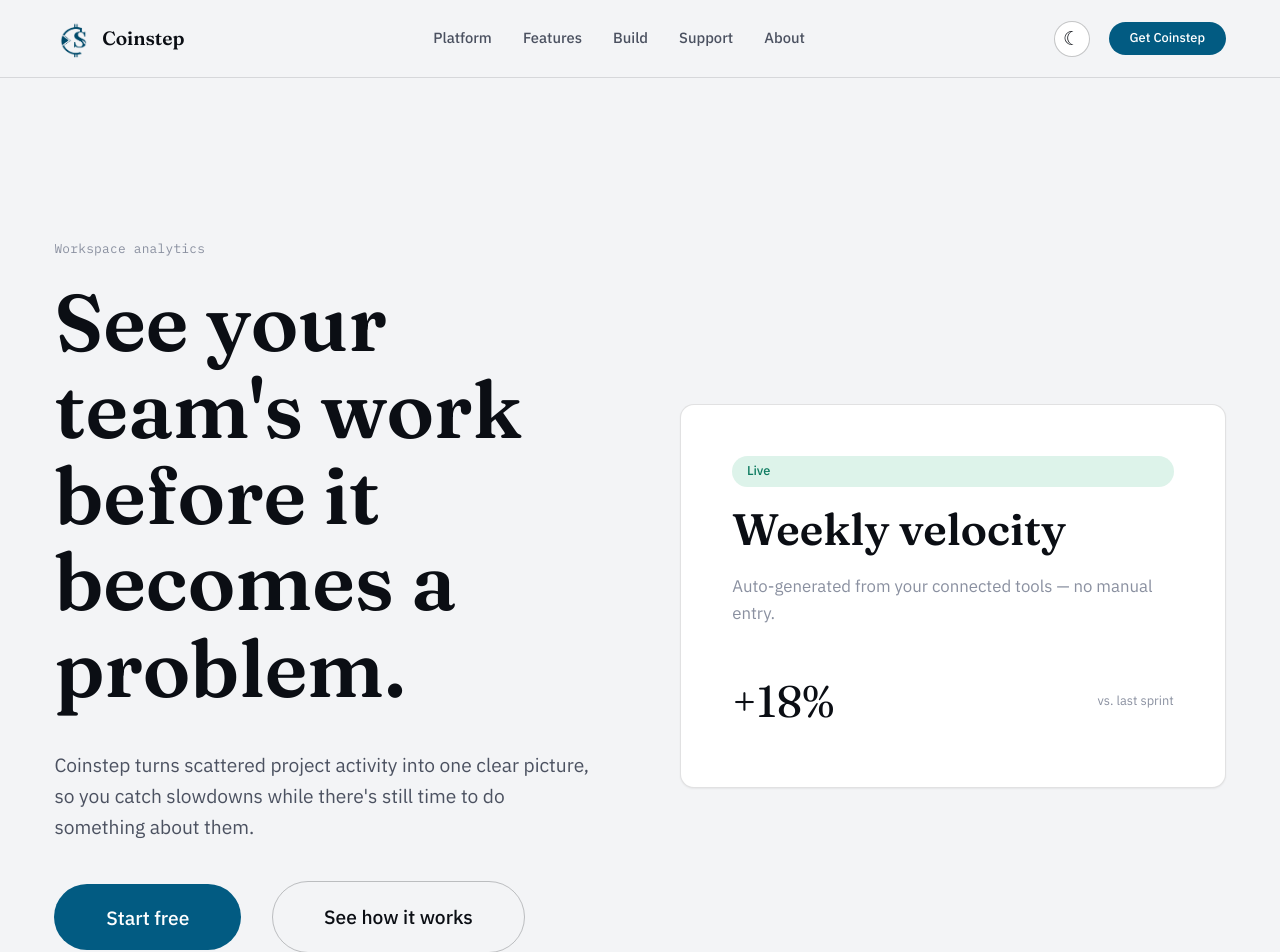
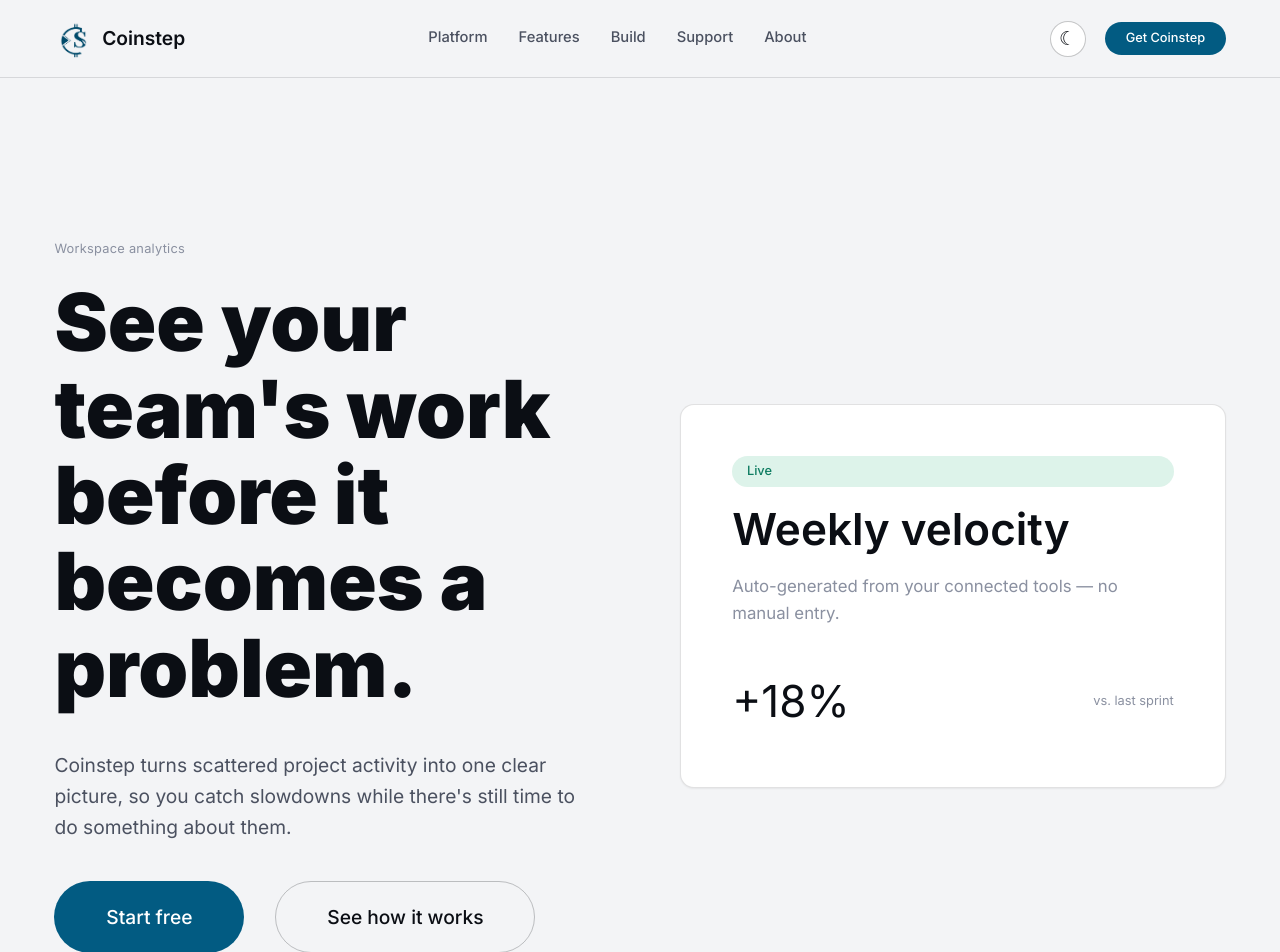
Before and after one commit to TechLeafe/coinstep, a React (Vite) app: page / in a window 1280 px wide. Shown: the top 952 px of the page. Built offline with nearby package versions, Linux system fonts and the light colour scheme.

Commit message:
Updated font family

```diff
--- a/index.html
+++ b/index.html
@@ -8,7 +8,7 @@
     <link
       rel="icon"
       type="image/png"
-      href="/src/assets/coinstep white logo.png"
+      href="/src/assets/coinstep header img.png"
     />
 
     <!-- Browser tab title -->
--- a/src/styles/tokens.css
+++ b/src/styles/tokens.css
@@ -1,25 +1,34 @@
 /* ============================================================
    TOKENS.CSS
-   This is the ONLY file that defines raw design values.
-   Every page/component reads from these variables — change a
-   value here once and it updates everywhere it's used:
-   e.g. edit --color-accent and every button, link and badge
-   in the whole site follows.
-
-   Fluid/responsive values use clamp()/min()/max() instead of
-   @media breakpoints, so layout adapts continuously across
-   any viewport width with zero media queries anywhere.
+   Global design system for the complete Coinstep website
    ============================================================ */
 
+
+/* ============================================================
+   INTER FONT
+   Loaded once here and used by the complete website
+   Includes Inter Black = 900
+   ============================================================ */
+
+@import url("https://fonts.googleapis.com/css2?family=Inter:wght@400;500;600;700;800;900&display=swap");
+
+
 :root {
-  /* ---- Color: Light theme (default) ---- */
+
+  /* ==========================================================
+     COLORS — LIGHT THEME
+     ========================================================== */
+
   --color-bg: #F3F4F6;
   --color-bg-raised: #FFFFFF;
+
   --color-surface: #FFFFFF;
   --color-surface-sunken: #E9EAEE;
+
   --color-ink: #0B0E14;
   --color-ink-soft: #4B5160;
   --color-ink-faint: #8A90A0;
+
   --color-border: rgba(11, 14, 20, 0.12);
   --color-border-strong: rgba(11, 14, 20, 0.24);
 
@@ -30,80 +39,162 @@
 
   --color-signal: #0E7C61;
   --color-signal-soft: #DDF3EA;
+
   --color-warn: #B45309;
   --color-warn-soft: #FCEBD5;
 
   --color-overlay: rgba(11, 14, 20, 0.5);
 
-  /* ---- Typography ---- */
-  --font-display: 'Fraunces', Georgia, serif;
-  --font-body: 'IBM Plex Sans', -apple-system, Segoe UI, sans-serif;
-  --font-mono: 'IBM Plex Mono', Menlo, monospace;
 
-  /* Fluid type scale: min 320px viewport -> max ~1440px, no breakpoints */
+  /* ==========================================================
+     TYPOGRAPHY
+
+     INTER IS CONTROLLED FROM THIS ONE VARIABLE.
+     Every page/component inherits this font.
+     ========================================================== */
+
+  --font-family:
+    "Inter";
+
+
+  /* ==========================================================
+     FLUID FONT SIZES
+     ========================================================== */
+
   --text-xs: clamp(0.72rem, 0.68rem + 0.2vw, 0.8rem);
+
   --text-sm: clamp(0.82rem, 0.78rem + 0.2vw, 0.92rem);
+
   --text-base: clamp(0.95rem, 0.9rem + 0.25vw, 1.05rem);
+
   --text-md: clamp(1.05rem, 1rem + 0.35vw, 1.2rem);
+
   --text-lg: clamp(1.2rem, 1.1rem + 0.6vw, 1.5rem);
+
   --text-xl: clamp(1.5rem, 1.3rem + 1vw, 2rem);
+
   --text-2xl: clamp(1.9rem, 1.5rem + 1.8vw, 2.75rem);
+
   --text-3xl: clamp(2.4rem, 1.8rem + 2.8vw, 3.75rem);
+
   --text-4xl: clamp(3rem, 2.1rem + 4.2vw, 5rem);
+
+
+  /* ==========================================================
+     LINE HEIGHT
+     ========================================================== */
 
   --leading-tight: 1.08;
   --leading-snug: 1.3;
   --leading-normal: 1.6;
   --leading-relaxed: 1.75;
 
+
+  /* ==========================================================
+     FONT WEIGHTS
+     Inter Black = 900
+     ========================================================== */
+
   --weight-regular: 400;
   --weight-medium: 500;
   --weight-semibold: 600;
   --weight-bold: 700;
+  --weight-extra-bold: 800;
+  --weight-black: 900;
 
-  /* ---- Spacing (fluid) ---- */
+
+  /* ==========================================================
+     SPACING
+     ========================================================== */
+
   --space-3xs: clamp(0.25rem, 0.23rem + 0.1vw, 0.35rem);
+
   --space-2xs: clamp(0.5rem, 0.45rem + 0.2vw, 0.65rem);
+
   --space-xs: clamp(0.75rem, 0.68rem + 0.3vw, 1rem);
+
   --space-sm: clamp(1rem, 0.9rem + 0.4vw, 1.35rem);
+
   --space-md: clamp(1.5rem, 1.3rem + 0.8vw, 2.25rem);
+
   --space-lg: clamp(2.25rem, 1.9rem + 1.6vw, 3.75rem);
+
   --space-xl: clamp(3.5rem, 2.8rem + 2.8vw, 6rem);
+
   --space-2xl: clamp(5rem, 3.8rem + 4.8vw, 9rem);
 
-  /* ---- Shape & elevation ---- */
+
+  /* ==========================================================
+     SHAPE
+     ========================================================== */
+
   --radius-sm: 8px;
   --radius-md: 14px;
   --radius-lg: 22px;
   --radius-pill: 999px;
 
-  --shadow-sm: 0 1px 2px rgba(11, 14, 20, 0.06);
-  --shadow-md: 0 8px 24px rgba(11, 14, 20, 0.08);
-  --shadow-lg: 0 20px 48px rgba(11, 14, 20, 0.14);
+
+  /* ==========================================================
+     SHADOWS
+     ========================================================== */
+
+  --shadow-sm:
+    0 1px 2px rgba(11, 14, 20, 0.06);
+
+  --shadow-md:
+    0 8px 24px rgba(11, 14, 20, 0.08);
+
+  --shadow-lg:
+    0 20px 48px rgba(11, 14, 20, 0.14);
+
+
+  /* ==========================================================
+     BORDER
+     ========================================================== */
 
   --border-width: 1px;
+
+
+  /* ==========================================================
+     TRANSITIONS
+     ========================================================== */
+
   --transition-fast: 140ms ease;
   --transition-base: 220ms ease;
 
-  /* ---- Layout ---- */
+
+  /* ==========================================================
+     LAYOUT
+     ========================================================== */
+
   --content-max: 74rem;
-  --content-pad: clamp(1.25rem, 1rem + 3vw, 4.5rem);
+
+  --content-pad:
+    clamp(1.25rem, 1rem + 3vw, 4.5rem);
 }
 
-/* ---- Color: Dark theme ----
-   Toggling data-theme on <html> swaps every variable below.
-   Because every component styles itself from these variables
-   (never hardcoded hex values), the whole site re-themes at once. */
-[data-theme='dark'] {
+
+/* ============================================================
+   DARK THEME
+   ============================================================ */
+
+[data-theme="dark"] {
+
   --color-bg: #0A0B10;
   --color-bg-raised: #14151D;
+
   --color-surface: #14151D;
   --color-surface-sunken: #0A0B10;
+
   --color-ink: #F3F4F6;
   --color-ink-soft: #A7ACBB;
   --color-ink-faint: #666C7C;
-  --color-border: rgba(255, 255, 255, 0.12);
-  --color-border-strong: rgba(255, 255, 255, 0.24);
+
+  --color-border:
+    rgba(255, 255, 255, 0.12);
+
+  --color-border-strong:
+    rgba(255, 255, 255, 0.24);
 
   --color-accent: #037FB5;
   --color-accent-hover: #037FB5;
@@ -112,154 +203,443 @@
 
   --color-signal: #4ADE9C;
   --color-signal-soft: #103326;
+
   --color-warn: #F3B15C;
   --color-warn-soft: #382508;
 
-  --color-overlay: rgba(0, 0, 0, 0.6);
+  --color-overlay:
+    rgba(0, 0, 0, 0.6);
 
-  --shadow-sm: 0 1px 2px rgba(0, 0, 0, 0.3);
-  --shadow-md: 0 8px 24px rgba(0, 0, 0, 0.4);
-  --shadow-lg: 0 20px 48px rgba(0, 0, 0, 0.55);
+  --shadow-sm:
+    0 1px 2px rgba(0, 0, 0, 0.3);
+
+  --shadow-md:
+    0 8px 24px rgba(0, 0, 0, 0.4);
+
+  --shadow-lg:
+    0 20px 48px rgba(0, 0, 0, 0.55);
 }
 
+
 /* ============================================================
-   BASE ELEMENTS
-   Every button/link/input/badge in every page uses these
-   classes. Change one rule here and every instance updates —
-   e.g. edit .btn-primary's background and every primary button
-   across all pages follows.
+   GLOBAL RESET
    ============================================================ */
 
 * {
   box-sizing: border-box;
 }
 
+
+/* ============================================================
+   GLOBAL FONT PARENT
+
+   Inter is applied here only once.
+   Everything inside the website inherits it.
+   ============================================================ */
+
 html {
   color-scheme: light dark;
+
+  font-family: var(--font-family);
+
+  font-synthesis: none;
+
+  text-rendering: optimizeLegibility;
+
+  -webkit-font-smoothing: antialiased;
+  -moz-osx-font-smoothing: grayscale;
 }
+
 
 body {
   margin: 0;
+
+  min-width: 100%;
+  min-height: 100vh;
+
   background: var(--color-bg);
   color: var(--color-ink);
-  font-family: var(--font-body);
+
+  font-family: inherit;
+
   font-size: var(--text-base);
+
+  font-weight: var(--weight-regular);
+
   line-height: var(--leading-normal);
-  transition: background var(--transition-base), color var(--transition-base);
+
+  transition:
+    background var(--transition-base),
+    color var(--transition-base);
 }
 
-h1, h2, h3, h4 {
-  font-family: var(--font-display);
-  font-weight: var(--weight-semibold);
+
+/* ============================================================
+   FORM ELEMENTS
+
+   Browser form controls don't always inherit automatically,
+   so force them to inherit from body.
+   ============================================================ */
+
+button,
+input,
+textarea,
+select {
+  font: inherit;
+}
+
+
+/* ============================================================
+   HEADINGS
+
+   Same Inter family.
+   Only weight and size change.
+   ============================================================ */
+
+h1,
+h2,
+h3,
+h4,
+h5,
+h6 {
+  font-family: inherit;
+
   line-height: var(--leading-tight);
-  margin: 0 0 var(--space-sm) 0;
+
+  margin:
+    0
+    0
+    var(--space-sm)
+    0;
+
   color: var(--color-ink);
 }
 
-h1 { font-size: var(--text-4xl); }
-h2 { font-size: var(--text-3xl); }
-h3 { font-size: var(--text-2xl); }
-h4 { font-size: var(--text-lg); }
+
+/* INTER BLACK */
+
+h1 {
+  font-size: var(--text-4xl);
+
+  font-weight: var(--weight-black);
+}
+
+
+h2 {
+  font-size: var(--text-3xl);
+
+  font-weight: var(--weight-bold);
+}
+
+
+h3 {
+  font-size: var(--text-2xl);
+
+  font-weight: var(--weight-semibold);
+}
+
+
+h4 {
+  font-size: var(--text-lg);
+
+  font-weight: var(--weight-semibold);
+}
+
+
+h5,
+h6 {
+  font-weight: var(--weight-semibold);
+}
+
+
+/* ============================================================
+   PARAGRAPH
+   ============================================================ */
 
 p {
-  margin: 0 0 var(--space-sm) 0;
+  margin:
+    0
+    0
+    var(--space-sm)
+    0;
+
+  max-width: 62ch;
+
   color: var(--color-ink-soft);
-  max-width: 62ch;
+
+  font-family: inherit;
+
+  font-weight: var(--weight-regular);
 }
 
+
+/* ============================================================
+   LINKS
+   ============================================================ */
+
 a {
+  font-family: inherit;
+
   color: var(--color-accent);
+
   text-decoration: none;
 }
-a:hover { color: var(--color-accent-hover); }
 
-code, pre, kbd {
-  font-family: var(--font-mono);
+
+a:hover {
+  color: var(--color-accent-hover);
 }
+
+
+/* ============================================================
+   CODE
+   Same Inter because you requested one font for everything.
+   ============================================================ */
+
+code,
+pre,
+kbd {
+  font-family: inherit;
+}
+
+
+/* ============================================================
+   TEXT SELECTION
+   ============================================================ */
 
 ::selection {
   background: var(--color-accent-soft);
+
   color: var(--color-ink);
 }
 
+
+/* ============================================================
+   ACCESSIBILITY FOCUS
+   ============================================================ */
+
 :focus-visible {
-  outline: 2px solid var(--color-accent);
+  outline:
+    2px
+    solid
+    var(--color-accent);
+
   outline-offset: 2px;
 }
 
-/* ---- Buttons: one definition, every button on the site ---- */
+
+/* ============================================================
+   BUTTON
+   ============================================================ */
+
 .btn {
   display: inline-flex;
+
   align-items: center;
+
   justify-content: center;
+
   gap: var(--space-2xs);
-  font-family: var(--font-body);
+
+  font-family: inherit;
+
   font-weight: var(--weight-medium);
+
   font-size: var(--text-sm);
-  padding: var(--space-xs) var(--space-md);
+
+  padding:
+    var(--space-xs)
+    var(--space-md);
+
   border-radius: var(--radius-pill);
-  border: var(--border-width) solid transparent;
+
+  border:
+    var(--border-width)
+    solid
+    transparent;
+
   cursor: pointer;
-  transition: background var(--transition-fast), color var(--transition-fast),
-    border-color var(--transition-fast), transform var(--transition-fast);
+
   white-space: nowrap;
+
+  transition:
+    background var(--transition-fast),
+    color var(--transition-fast),
+    border-color var(--transition-fast),
+    transform var(--transition-fast);
 }
-.btn:active { transform: scale(0.97); }
+
+
+.btn:active {
+  transform: scale(0.97);
+}
+
+
+/* ============================================================
+   PRIMARY BUTTON
+   ============================================================ */
 
 .btn-primary {
   background: var(--color-accent);
+
   color: var(--color-accent-ink);
 }
-.btn-primary:hover { background: var(--color-accent-hover); color: var(--color-accent-ink); }
+
+
+.btn-primary:hover {
+  background: var(--color-accent-hover);
+
+  color: var(--color-accent-ink);
+}
+
+
+/* ============================================================
+   SECONDARY BUTTON
+   ============================================================ */
 
 .btn-secondary {
   background: transparent;
+
   color: var(--color-ink);
-  border-color: var(--color-border-strong);
+
+  border-color:
+    var(--color-border-strong);
 }
-.btn-secondary:hover { border-color: var(--color-accent); color: var(--color-accent); }
+
+
+.btn-secondary:hover {
+  border-color: var(--color-accent);
+
+  color: var(--color-accent);
+}
+
+
+/* ============================================================
+   GHOST BUTTON
+   ============================================================ */
 
 .btn-ghost {
   background: transparent;
+
   color: var(--color-ink-soft);
+
   padding-inline: var(--space-xs);
 }
-.btn-ghost:hover { color: var(--color-ink); }
 
-.btn-sm { font-size: var(--text-xs); padding: var(--space-3xs) var(--space-sm); }
-.btn-lg { font-size: var(--text-md); padding: var(--space-sm) var(--space-lg); }
 
-/* ---- Badge ---- */
+.btn-ghost:hover {
+  color: var(--color-ink);
+}
+
+
+/* ============================================================
+   BUTTON SIZES
+   ============================================================ */
+
+.btn-sm {
+  font-size: var(--text-xs);
+
+  padding:
+    var(--space-3xs)
+    var(--space-sm);
+}
+
+
+.btn-lg {
+  font-size: var(--text-md);
+
+  padding:
+    var(--space-sm)
+    var(--space-lg);
+}
+
+
+/* ============================================================
+   BADGE
+   ============================================================ */
+
 .badge {
   display: inline-flex;
+
   align-items: center;
-  font-family: var(--font-body);
+
+  font-family: inherit;
+
   font-size: var(--text-xs);
+
   font-weight: var(--weight-medium);
-  padding: var(--space-3xs) var(--space-xs);
+
+  padding:
+    var(--space-3xs)
+    var(--space-xs);
+
   border-radius: var(--radius-pill);
+
   background: var(--color-accent-soft);
+
   color: var(--color-accent);
 }
-.badge-new { background: var(--color-signal-soft); color: var(--color-signal); }
 
-/* ---- Card / surface ---- */
+
+.badge-new {
+  background: var(--color-signal-soft);
+
+  color: var(--color-signal);
+}
+
+
+/* ============================================================
+   CARD / SURFACE
+   ============================================================ */
+
 .surface {
   background: var(--color-surface);
-  border: var(--border-width) solid var(--color-border);
+
+  border:
+    var(--border-width)
+    solid
+    var(--color-border);
+
   border-radius: var(--radius-md);
+
   box-shadow: var(--shadow-sm);
 }
 
-/* ---- Inputs ---- */
+
+/* ============================================================
+   INPUT
+   ============================================================ */
+
 .input {
-  font-family: var(--font-body);
+  font-family: inherit;
+
   font-size: var(--text-base);
+
+  font-weight: var(--weight-regular);
+
   color: var(--color-ink);
+
   background: var(--color-surface);
-  border: var(--border-width) solid var(--color-border-strong);
+
+  border:
+    var(--border-width)
+    solid
+    var(--color-border-strong);
+
   border-radius: var(--radius-sm);
-  padding: var(--space-xs) var(--space-sm);
-  transition: border-color var(--transition-fast);
+
+  padding:
+    var(--space-xs)
+    var(--space-sm);
+
+  transition:
+    border-color
+    var(--transition-fast);
 }
-.input:focus { border-color: var(--color-accent); outline: none; }
+
+
+.input:focus {
+  border-color: var(--color-accent);
+
+  outline: none;
+}
```
Also changed, not shown: src/assets/coinstep header img.png (added).
